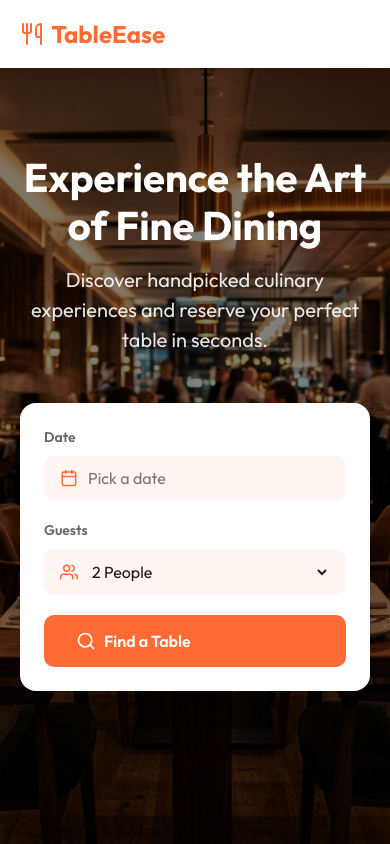
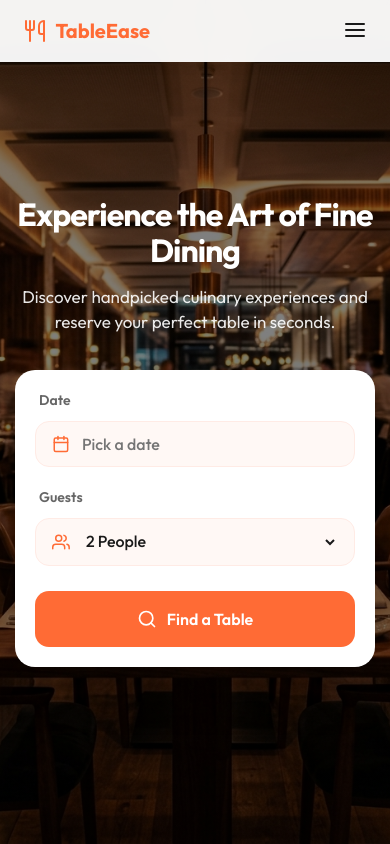
Before and after one commit to Bhavy-Talaviya/TableEase, a React app in the folder Frontend/: page / in a window 390 px wide. Built offline with nearby package versions, Linux system fonts and the light colour scheme; the HTML template or start-up script is replaced by a standard one.

Commit message:
Make Navbar Responsive For Mobile and Tablet With Toggle Menu

```diff
--- a/Frontend/src/components/Navbar.jsx
+++ b/Frontend/src/components/Navbar.jsx
@@ -1,6 +1,8 @@
-import React from 'react';
+import React, { useState } from 'react';
 
 const Navbar = () => {
+  const [isMenuOpen, setIsMenuOpen] = useState(false);
+
   return (
     <nav className="navbar">
       <div className="nav-logo">
@@ -12,6 +14,7 @@ const Navbar = () => {
         TableEase
       </div>
 
+      {/* Desktop Links */}
       <div className="nav-links">
         <a href="#home" className="nav-link active">Home</a>
         <a href="#story" className="nav-link">Our Story</a>
@@ -22,6 +25,33 @@ const Navbar = () => {
         <button className="btn-login">Login</button>
         <button className="btn-book">Book a Table</button>
       </div>
+
+      {/* Mobile Menu Toggle */}
+      <button className="mobile-menu-btn" onClick={() => setIsMenuOpen(!isMenuOpen)}>
+        {isMenuOpen ? (
+          <svg width="24" height="24" viewBox="0 0 24 24" fill="none" stroke="currentColor" strokeWidth="2" strokeLinecap="round" strokeLinejoin="round">
+            <line x1="18" y1="6" x2="6" y2="18" />
+            <line x1="6" y1="6" x2="18" y2="18" />
+          </svg>
+        ) : (
+          <svg width="24" height="24" viewBox="0 0 24 24" fill="none" stroke="currentColor" strokeWidth="2" strokeLinecap="round" strokeLinejoin="round">
+            <line x1="3" y1="12" x2="21" y2="12" />
+            <line x1="3" y1="6" x2="21" y2="6" />
+            <line x1="3" y1="18" x2="21" y2="18" />
+          </svg>
+        )}
+      </button>
+
+      {/* Mobile Menu Overlay */}
+      <div className={`mobile-menu ${isMenuOpen ? 'open' : ''}`}>
+        <a href="#home" className="mobile-link" onClick={() => setIsMenuOpen(false)}>Home</a>
+        <a href="#story" className="mobile-link" onClick={() => setIsMenuOpen(false)}>Our Story</a>
+        <a href="#reviews" className="mobile-link" onClick={() => setIsMenuOpen(false)}>Reviews</a>
+        <div className="mobile-actions">
+          <button className="btn-login" onClick={() => setIsMenuOpen(false)}>Login</button>
+          <button className="btn-book" onClick={() => setIsMenuOpen(false)}>Book a Table</button>
+        </div>
+      </div>
     </nav>
   );
 };
--- a/Frontend/src/index.css
+++ b/Frontend/src/index.css
@@ -10,7 +10,7 @@
   --bg-gray: #F8F9FA;
   --border-color: #E5E5E5;
   --font-main: 'Outfit', sans-serif;
-  --transition: all 0.3s ease;
+  --transition: all 0.3s cubic-bezier(0.4, 0, 0.2, 1);
 }
 
 * {
@@ -25,6 +25,7 @@ body {
   background-color: var(--bg-white);
   line-height: 1.5;
   overflow-x: hidden;
+  -webkit-tap-highlight-color: transparent;
 }
 
 #root {
@@ -48,13 +49,14 @@ button {
   display: flex;
   justify-content: space-between;
   align-items: center;
-  padding: 1rem 5%;
-  background: white;
+  padding: 1.2rem 5%;
+  background: rgba(255, 255, 255, 0.95);
+  backdrop-filter: blur(10px);
   position: fixed;
   top: 0;
   width: 100%;
   z-index: 1000;
-  box-shadow: 0 2px 10px rgba(0,0,0,0.05);
+  box-shadow: 0 2px 15px rgba(0,0,0,0.05);
 }
 
 .nav-logo {
@@ -64,6 +66,7 @@ button {
   font-size: 24px;
   font-weight: 700;
   color: var(--primary);
+  z-index: 1001;
 }
 
 .nav-links {
@@ -77,6 +80,7 @@ button {
   color: var(--text-dark);
   transition: var(--transition);
   position: relative;
+  font-size: 16px;
 }
 
 .nav-link.active {
@@ -103,7 +107,7 @@ button {
   border: 1px solid var(--primary);
   background: transparent;
   color: var(--primary);
-  border-radius: 8px;
+  border-radius: 12px;
   font-weight: 600;
   transition: var(--transition);
 }
@@ -116,14 +120,64 @@ button {
   padding: 10px 24px;
   background: var(--primary);
   color: white;
-  border-radius: 8px;
+  border-radius: 12px;
   font-weight: 600;
   transition: var(--transition);
+  box-shadow: 0 4px 15px rgba(255, 107, 53, 0.3);
 }
 
 .btn-book:hover {
   background: var(--primary-hover);
   transform: translateY(-2px);
+  box-shadow: 0 6px 20px rgba(255, 107, 53, 0.4);
+}
+
+.mobile-menu-btn {
+  display: none;
+  background: transparent;
+  color: var(--text-dark);
+  z-index: 1001;
+}
+
+/* Mobile Menu Styles */
+.mobile-menu {
+  position: fixed;
+  top: 0;
+  left: 0;
+  width: 100%;
+  height: 100vh;
+  background: white;
+  display: flex;
+  flex-direction: column;
+  justify-content: center;
+  align-items: center;
+  gap: 30px;
+  transform: translateY(-100%);
+  transition: var(--transition);
+  z-index: 1000;
+}
+
+.mobile-menu.open {
+  transform: translateY(0);
+}
+
+.mobile-link {
+  font-size: 24px;
+  font-weight: 600;
+  color: var(--text-dark);
+}
+
+.mobile-actions {
+  display: flex;
+  flex-direction: column;
+  gap: 15px;
+  width: 80%;
+}
+
+.mobile-actions button {
+  width: 100%;
+  padding: 16px;
+  font-size: 18px;
 }
 
 /* Hero Styles */
@@ -142,18 +196,27 @@ button {
   color: white;
 }
 
+.hero-content {
+  display: flex;
+  flex-direction: column;
+  align-items: center;
+  width: 100%;
+  margin-top: 60px;
+}
+
 .hero-content h1 {
   font-size: 64px;
   font-weight: 700;
-  margin-bottom: 16px;
-  max-width: 800px;
-  line-height: 1.2;
+  margin-bottom: 20px;
+  max-width: 900px;
+  line-height: 1.1;
+  letter-spacing: -1px;
 }
 
 .hero-content p {
   font-size: 20px;
   font-weight: 400;
-  margin-bottom: 48px;
+  margin-bottom: 50px;
   opacity: 0.9;
   max-width: 900px;
 }
@@ -161,15 +224,21 @@ button {
 /* Booking Widget */
 .booking-widget {
   background: white;
-  padding: 24px;
-  border-radius: 16px;
+  padding: 32px;
+  border-radius: 24px;
   display: flex;
   gap: 20px;
   align-items: flex-end;
-  box-shadow: 0 10px 30px rgba(0,0,0,0.2);
+  box-shadow: 0 20px 50px rgba(0,0,0,0.2);
   width: 100%;
-  max-width: 900px;
+  max-width: 950px;
   color: var(--text-dark);
+  animation: slideUp 0.8s ease-out;
+}
+
+@keyframes slideUp {
+  from { transform: translateY(30px); opacity: 0; }
+  to { transform: translateY(0); opacity: 1; }
 }
 
 .input-group {
@@ -181,18 +250,26 @@ button {
   display: block;
   font-size: 14px;
   font-weight: 600;
-  margin-bottom: 8px;
+  margin-bottom: 10px;
   color: var(--text-gray);
+  padding-left: 4px;
 }
 
 .input-wrapper {
   position: relative;
   display: flex;
   align-items: center;
-  background: #FFF5F2;
-  border-radius: 10px;
-  padding: 12px 16px;
-  gap: 10px;
+  background: #FFF8F5;
+  border: 1px solid #FFEBE5;
+  border-radius: 14px;
+  padding: 14px 18px;
+  gap: 12px;
+  transition: var(--transition);
+}
+
+.input-wrapper:focus-within {
+  border-color: var(--primary);
+  box-shadow: 0 0 0 3px rgba(255, 107, 53, 0.1);
 }
 
 .input-wrapper input, .input-wrapper select {
@@ -203,36 +280,98 @@ button {
   font-size: 16px;
   outline: none;
   color: var(--text-dark);
+  font-weight: 500;
 }
 
 .btn-search {
   background: var(--primary);
   color: white;
   padding: 14px 32px;
-  border-radius: 10px;
+  border-radius: 14px;
   font-weight: 600;
   font-size: 16px;
   display: flex;
   align-items: center;
-  gap: 8px;
-  height: 52px;
+  justify-content: center;
+  gap: 10px;
+  height: 56px;
+  transition: var(--transition);
 }
 
 .btn-search:hover {
   background: var(--primary-hover);
+  transform: scale(1.02);
 }
 
+/* Responsive Styles */
+
+/* Tablet */
+@media (max-width: 1024px) {
+  .hero-content h1 {
+    font-size: 52px;
+  }
+
+  .booking-widget {
+    padding: 24px;
+    gap: 15px;
+  }
+}
+
+/* Mobile */
 @media (max-width: 768px) {
   .nav-links, .nav-actions {
     display: none;
   }
 
+  .mobile-menu-btn {
+    display: block;
+  }
+
+  .navbar {
+    padding: 1rem 6%;
+  }
+
+  .hero-section {
+    padding: 0 15px;
+  }
+
   .hero-content h1 {
-    font-size: 40px;
+    font-size: 38px;
+    margin-bottom: 16px;
+  }
+
+  .hero-content p {
+    font-size: 17px;
+    margin-bottom: 35px;
+    max-width: 100%;
   }
 
   .booking-widget {
     flex-direction: column;
     align-items: stretch;
+    padding: 20px;
+    gap: 20px;
+    border-radius: 20px;
+    margin-bottom: 40px;
+  }
+
+  .input-wrapper {
+    padding: 12px 16px;
+  }
+
+  .btn-search {
+    width: 100%;
+    margin-top: 5px;
   }
 }
+
+/* Small Mobile */
+@media (max-width: 480px) {
+  .hero-content h1 {
+    font-size: 32px;
+  }
+
+  .nav-logo {
+    font-size: 20px;
+  }
+}
```
